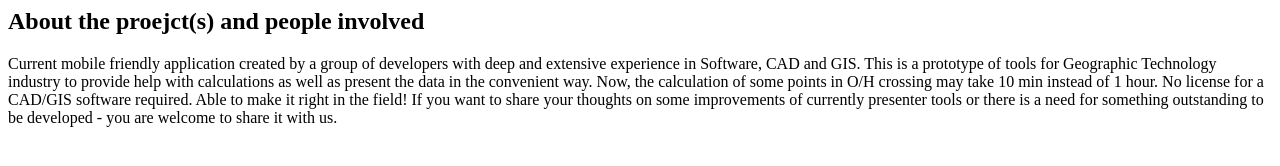
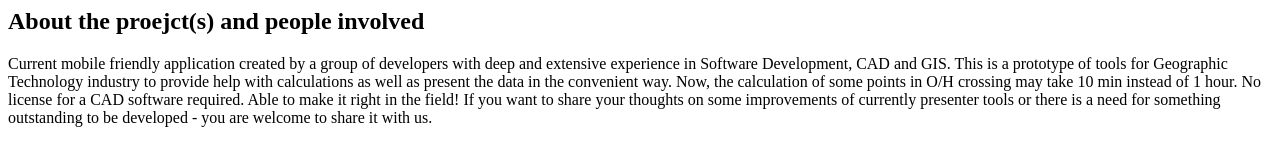
Before and after one commit to vad2der/GeoTechTools, a plain HTML site: page templates/public/about.html in a window 1280 px wide. Drawn offline with Linux system fonts and the light colour scheme.

Commit message:
minor corrections on the text in about.html

```diff
--- a/templates/public/about.html
+++ b/templates/public/about.html
@@ -4,7 +4,7 @@
   <div layout="row" flex class="frameContainer" layout-padding layout-wrap layout-fill layout-align="center center" style="padding-bottom: 10em;" ng-cloak>
 
 	  <md-whiteframe class="md-whiteframe-3dp" flex=100 layout>
-	    <span>Current mobile friendly application created by a group of developers with deep and extensive experience in Software, CAD and GIS. This is a prototype of tools for Geographic Technology industry to provide help with calculations as well as present the data in the convenient way. Now, the calculation of some points in O/H crossing may take 10 min instead of 1 hour. No license for a CAD/GIS software required. Able to make it right in the field!</span>
+	    <span>Current mobile friendly application created by a group of developers with deep and extensive experience in Software Development, CAD and GIS. This is a prototype of tools for Geographic Technology industry to provide help with calculations as well as present the data in the convenient way. Now, the calculation of some points in O/H crossing may take 10 min instead of 1 hour. No license for a CAD software required. Able to make it right in the field!</span>
 	  </md-whiteframe>
 
 	  <md-whiteframe class="md-whiteframe-3dp" flex=100 layout>
```
